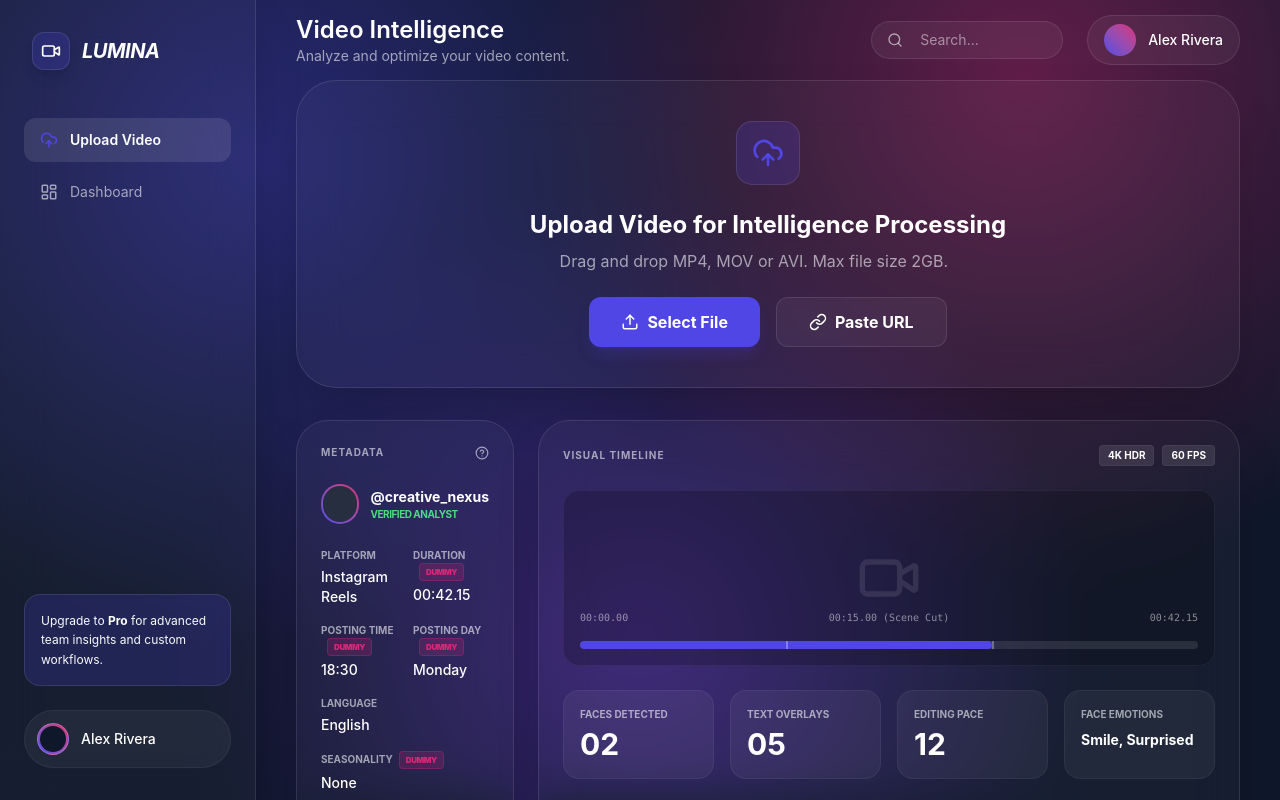
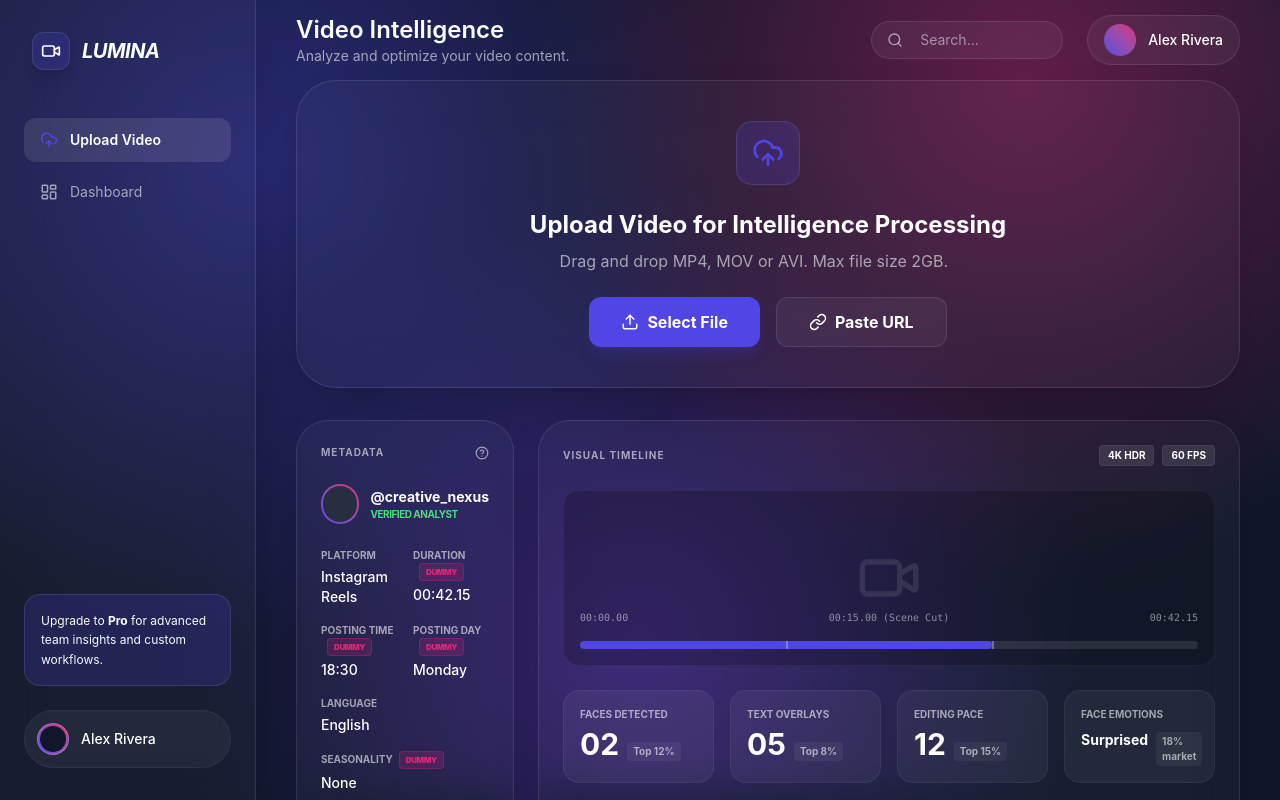
Before and after one commit to fathindifa26/frontend-content, a React (Vite) app: page / in a window 1280 px wide. Shown: the top 800 px of the page. Built offline with nearby package versions, Linux system fonts and the light colour scheme.

Commit message:
comparison

```diff
--- a/src/components/upload/TimelineCard.tsx
+++ b/src/components/upload/TimelineCard.tsx
@@ -2,10 +2,12 @@ import { Video } from "lucide-react";
 
 interface TimelineCardProps {
   data?: any;
+  market?: any;
 }
 
-export function TimelineCard({ data }: TimelineCardProps) {
+export function TimelineCard({ data, market }: TimelineCardProps) {
   const visual = data || {};
+  const m = market || {};
 
   return (
     <div className="col-span-12 lg:col-span-9 glass-panel p-6 rounded-[32px] space-y-6">
@@ -39,19 +41,39 @@ export function TimelineCard({ data }: TimelineCardProps) {
       <div className="grid grid-cols-2 md:grid-cols-4 gap-4">
         <div className="p-4 bg-white/5 rounded-2xl border border-white/5">
           <p className="text-[10px] text-on-surface-variant uppercase font-bold mb-1">Faces Detected</p>
-          <p className="text-3xl font-bold text-white">{visual.face_present ?? "02"}</p>
+          <div className="flex items-baseline space-x-2">
+            <p className="text-3xl font-bold text-white">{visual.face_present ?? "02"}</p>
+            <p className="text-[10px] font-bold text-on-surface-variant bg-white/5 px-1.5 py-0.5 rounded">
+              {m.face_present && !isNaN(m.face_present.percentile) ? `Top ${Math.round(100 - m.face_present.percentile)}%` : "Top 12%"}
+            </p>
+          </div>
         </div>
         <div className="p-4 bg-white/5 rounded-2xl border border-white/5">
           <p className="text-[10px] text-on-surface-variant uppercase font-bold mb-1">Text Overlays</p>
-          <p className="text-3xl font-bold text-white">{visual.text_overlay_count ?? "05"}</p>
+          <div className="flex items-baseline space-x-2">
+            <p className="text-3xl font-bold text-white">{visual.text_overlay_count ?? "05"}</p>
+            <p className="text-[10px] font-bold text-on-surface-variant bg-white/5 px-1.5 py-0.5 rounded">
+              {m.text_overlay_count && !isNaN(m.text_overlay_count.percentile) ? `Top ${Math.round(100 - m.text_overlay_count.percentile)}%` : "Top 8%"}
+            </p>
+          </div>
         </div>
         <div className="p-4 bg-white/5 rounded-2xl border border-white/5">
           <p className="text-[10px] text-on-surface-variant uppercase font-bold mb-1">Editing Pace</p>
-          <p className="text-3xl font-bold text-white">{visual.scene_cut_estimate ?? "12"}</p>
+          <div className="flex items-baseline space-x-2">
+            <p className="text-3xl font-bold text-white">{visual.scene_cut_estimate ?? "12"}</p>
+            <p className="text-[10px] font-bold text-on-surface-variant bg-white/5 px-1.5 py-0.5 rounded">
+              {m.scene_cut_estimate && !isNaN(m.scene_cut_estimate.percentile) ? `Top ${Math.round(100 - m.scene_cut_estimate.percentile)}%` : "Top 15%"}
+            </p>
+          </div>
         </div>
         <div className="p-4 bg-white/5 rounded-2xl border border-white/5">
           <p className="text-[10px] text-on-surface-variant uppercase font-bold mb-1">Face Emotions</p>
-          <p className="text-sm font-bold text-white mt-2 capitalize">{visual.face_emotion || "Smile, Surprised"}</p>
+          <div className="flex items-baseline space-x-2">
+            <p className="text-sm font-bold text-white mt-1 capitalize">{visual.face_emotion || "Surprised"}</p>
+            <p className="text-[10px] font-bold text-on-surface-variant bg-white/5 px-1.5 py-0.5 rounded">
+              {m.face_emotion ? `${Math.round(m.face_emotion.proportion)}% market` : "18% market"}
+            </p>
+          </div>
         </div>
       </div>
     </div>
--- a/src/components/views/UploadView.tsx
+++ b/src/components/views/UploadView.tsx
@@ -22,7 +22,7 @@ export function UploadView({ onUpload, isAnalyzing, data }: UploadViewProps) {
 
       <div className="grid grid-cols-12 gap-6">
         <MetadataCard data={analysis} />
-        <TimelineCard data={analysis.visual} />
+        <TimelineCard data={analysis.visual} market={market.positioning} />
         <AudioIntelligence data={analysis.audio} />
         <ContentStrategy data={analysis.semantic} />
         <AccountContext data={analysis.profile} />
```
